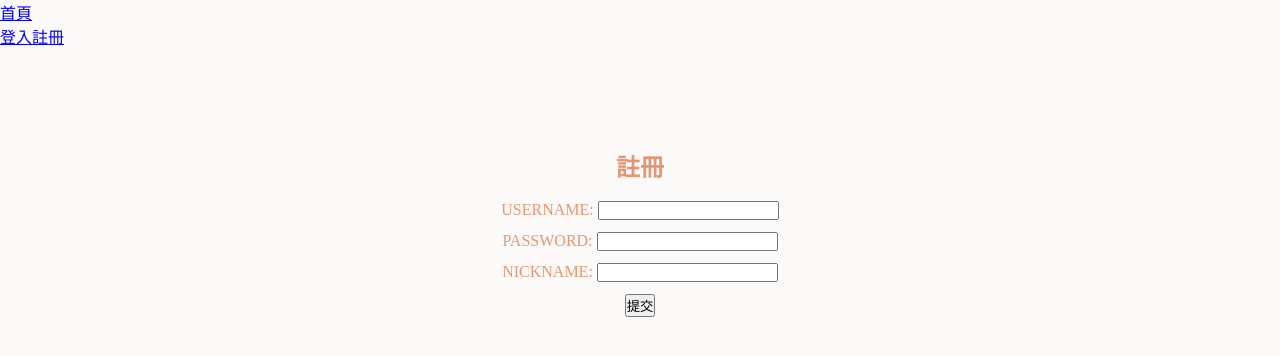
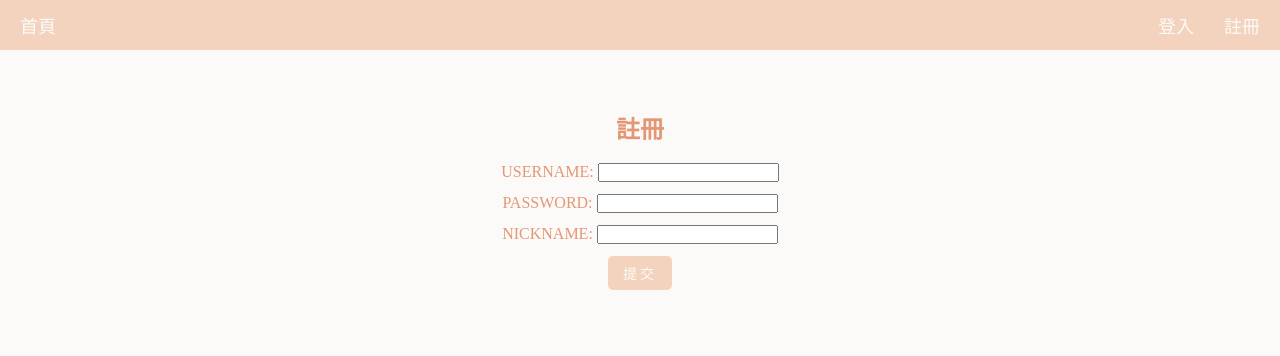
Before and after one commit to krisinc/works, a PHP site: page /register.php in a window 1280 px wide. Shown: the top 356 px of the page. Run offline with PHP 8.4, Linux system fonts and the light colour scheme.

Commit message:
留言板修正

```diff
--- a/messageBoard/style.css
+++ b/messageBoard/style.css
@@ -7,29 +7,20 @@
 body {
     background-color: #FCFAF9;
 }
-<<<<<<< HEAD
 ul {
     margin-bottom: 0;
 }
-=======
->>>>>>> 99f60cd44e492801c390b486aa805d9748a3adf5
 .nav {
     z-index: 100;
     position: fixed;
     top: 0;
     background-color: #F3D3BD;
-<<<<<<< HEAD
     max-width: 100%;
-=======
->>>>>>> 99f60cd44e492801c390b486aa805d9748a3adf5
     width: 100%;
     padding: 5px;
     display: flex;
     justify-content: space-between;
-<<<<<<< HEAD
     transition: all .2s;
-=======
->>>>>>> 99f60cd44e492801c390b486aa805d9748a3adf5
 }
 .nav__list {
     list-style: none;
@@ -47,10 +38,6 @@ ul {
 .nav__item:active {
     top: 0;
 }
-<<<<<<< HEAD
-=======
-
->>>>>>> 99f60cd44e492801c390b486aa805d9748a3adf5
 .nav__item a {
     display: inline-block;
     font-size: 18px;
@@ -61,20 +48,9 @@ ul {
 
 .container {
     margin-top: 100px;
-<<<<<<< HEAD
     padding: 10px;
 }
 
-=======
-    width: 70%;
-    padding: 10px;
-    left: 50%;
-    transform: translateX(-50%);
-}
-.container--small {
-    width: 50%;
-}
->>>>>>> 99f60cd44e492801c390b486aa805d9748a3adf5
 
 .btn {
     color: #FCFAF9;
@@ -110,7 +86,6 @@ ul {
     resize: none;
 }
 
-<<<<<<< HEAD
 .edit__form {
     margin-top: 10px;
     margin-bottom: 10px;
@@ -125,8 +100,6 @@ ul {
     background-color: rgb(118, 133, 112);
 }
 
-=======
->>>>>>> 99f60cd44e492801c390b486aa805d9748a3adf5
 .comments {
     margin-top: 20px;
     width: 70%;
@@ -173,13 +146,7 @@ ul {
     border-bottom: solid 1px #F3D3BD;
     padding-bottom: 2px;
 }
-<<<<<<< HEAD
 
-=======
-.sub-comment__content {
-    margin: 10px 0px;
-}
->>>>>>> 99f60cd44e492801c390b486aa805d9748a3adf5
 
 
 
@@ -226,7 +193,6 @@ ul {
 
 .page a {
     margin-left: 10px;
-<<<<<<< HEAD
 }
 
 @media(max-width: 576px) {
@@ -241,6 +207,4 @@ ul {
         width: 90%;
         height: 130px;
     }
-=======
->>>>>>> 99f60cd44e492801c390b486aa805d9748a3adf5
 }
```
Also changed, not shown: messageBoard/add_comment.php (+0 -57 lines).
